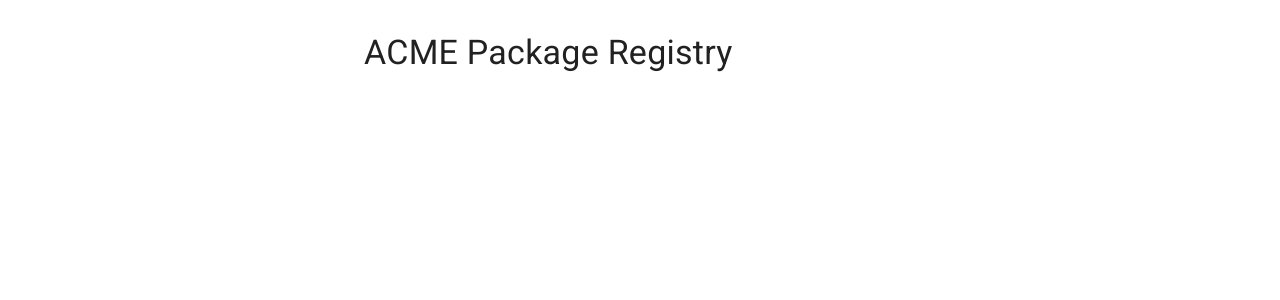
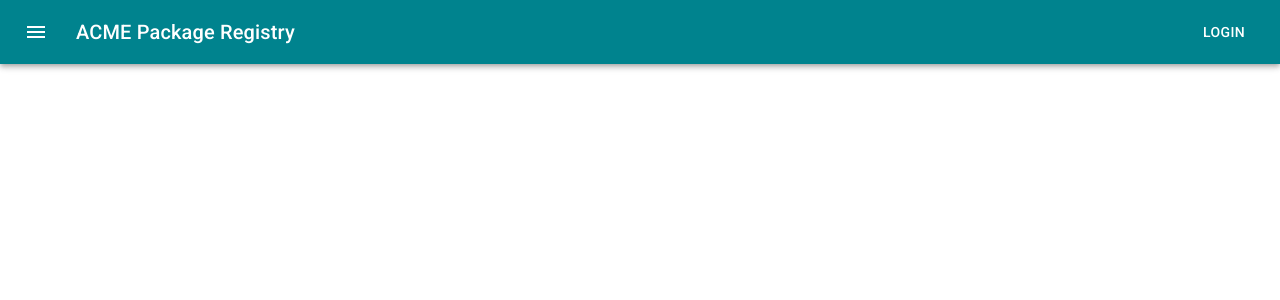
Before and after one commit to 2023-ECE461-group-10/web-interface, a React (Create React App) app: page / in a window 1280 px wide. Shown: the top 300 px of the page. Built offline with nearby package versions, Linux system fonts and the light colour scheme.

Commit message:
Skeleton of website created

```diff
--- a/src/App.tsx
+++ b/src/App.tsx
@@ -2,16 +2,15 @@
 import Container from '@mui/material/Container';
 import Typography from '@mui/material/Typography';
 import Box from '@mui/material/Box';
+import { Button } from '@mui/material';
+import TitleBar from './components/TitleBar';
 
 const App = () => {
   return (
-    <Container maxWidth="sm">
-      <Box sx={{ my: 4 }}>
-        <Typography variant="h4" component="h1" gutterBottom>
-          ACME Package Registry
-        </Typography>
-      </Box>
-    </Container>
+    <>
+    <TitleBar/>
+    {/* app content goes here */}
+    </>
   );
 }
 
--- /dev/null
+++ b/src/components/TitleBar.tsx
@@ -0,0 +1,33 @@
+import * as React from 'react';
+import AppBar from '@mui/material/AppBar';
+import Box from '@mui/material/Box';
+import Toolbar from '@mui/material/Toolbar';
+import Typography from '@mui/material/Typography';
+import Button from '@mui/material/Button';
+import IconButton from '@mui/material/IconButton';
+import MenuIcon from '@mui/icons-material/Menu';
+
+const TitleBar = () => {
+  return (
+    <Box sx={{ flexGrow: 1 }}>
+      <AppBar position="static">
+        <Toolbar>
+          <IconButton
+            size="large"
+            edge="start"
+            color="inherit"
+            aria-label="menu"
+            sx={{ mr: 2 }}>
+            <MenuIcon />
+          </IconButton>
+          <Typography variant="h6" component="div" sx={{ flexGrow: 1 }}>
+            ACME Package Registry
+          </Typography>
+          <Button color="inherit">Login</Button>
+        </Toolbar>
+      </AppBar>
+    </Box>
+  );
+}
+
+export default TitleBar;
--- a/src/theme.ts
+++ b/src/theme.ts
@@ -5,10 +5,16 @@
 const theme = createTheme({
   palette: {
     primary: {
-      main: '#556cd6',
+      light: '#4fb3be',
+      main: '#00838e',
+      dark: '#005661',
+      contrastText: '#fff',
     },
     secondary: {
-      main: '#19857b',
+      light: '#636871',
+      main: '#393e46',
+      dark: '#13181f',
+      contrastText: '#fff',
     },
     error: {
       main: red.A400,
```
Also changed, not shown: package.json (+4 -3 lines), 2 other files (tests, documents, lock files or other folders).
